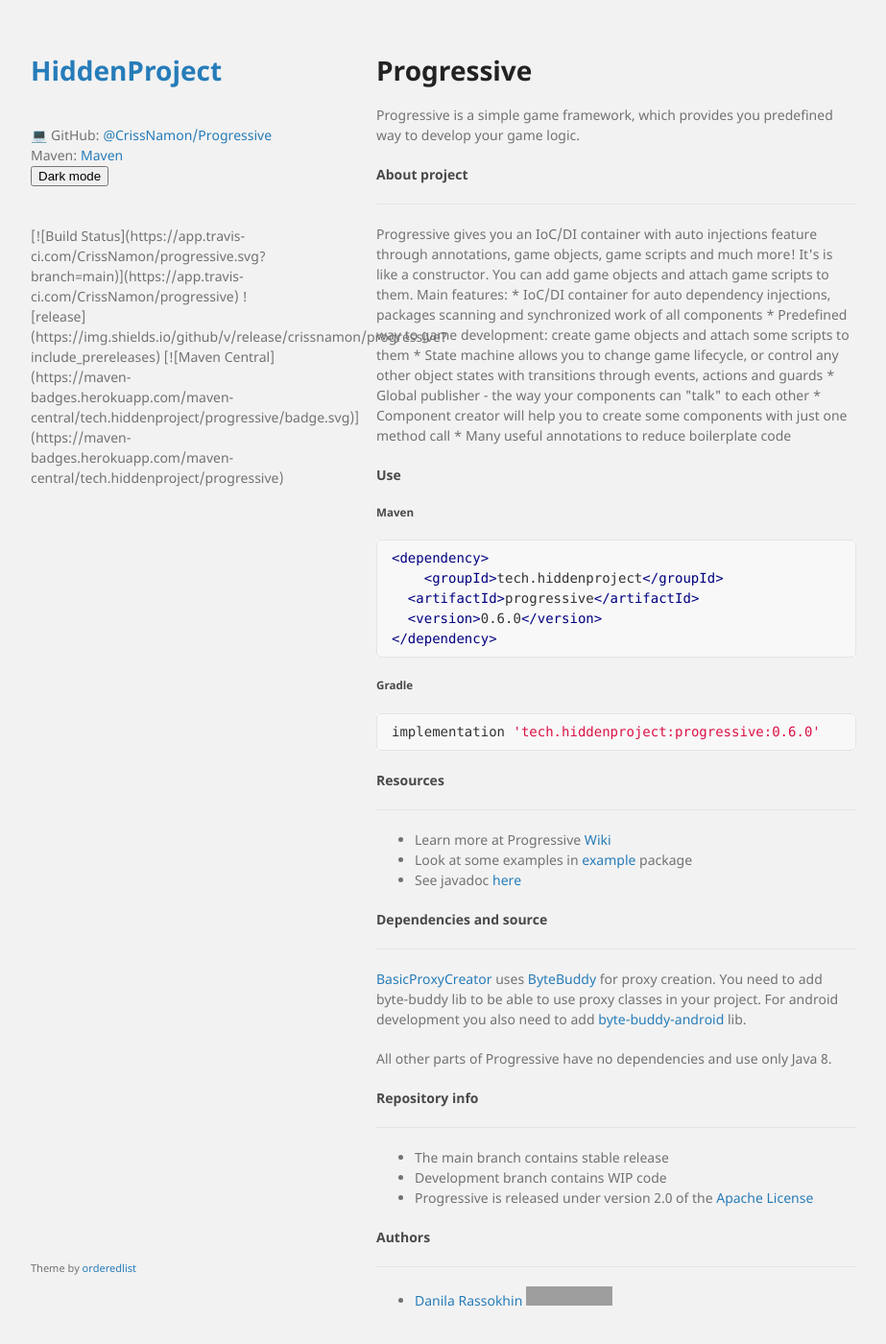
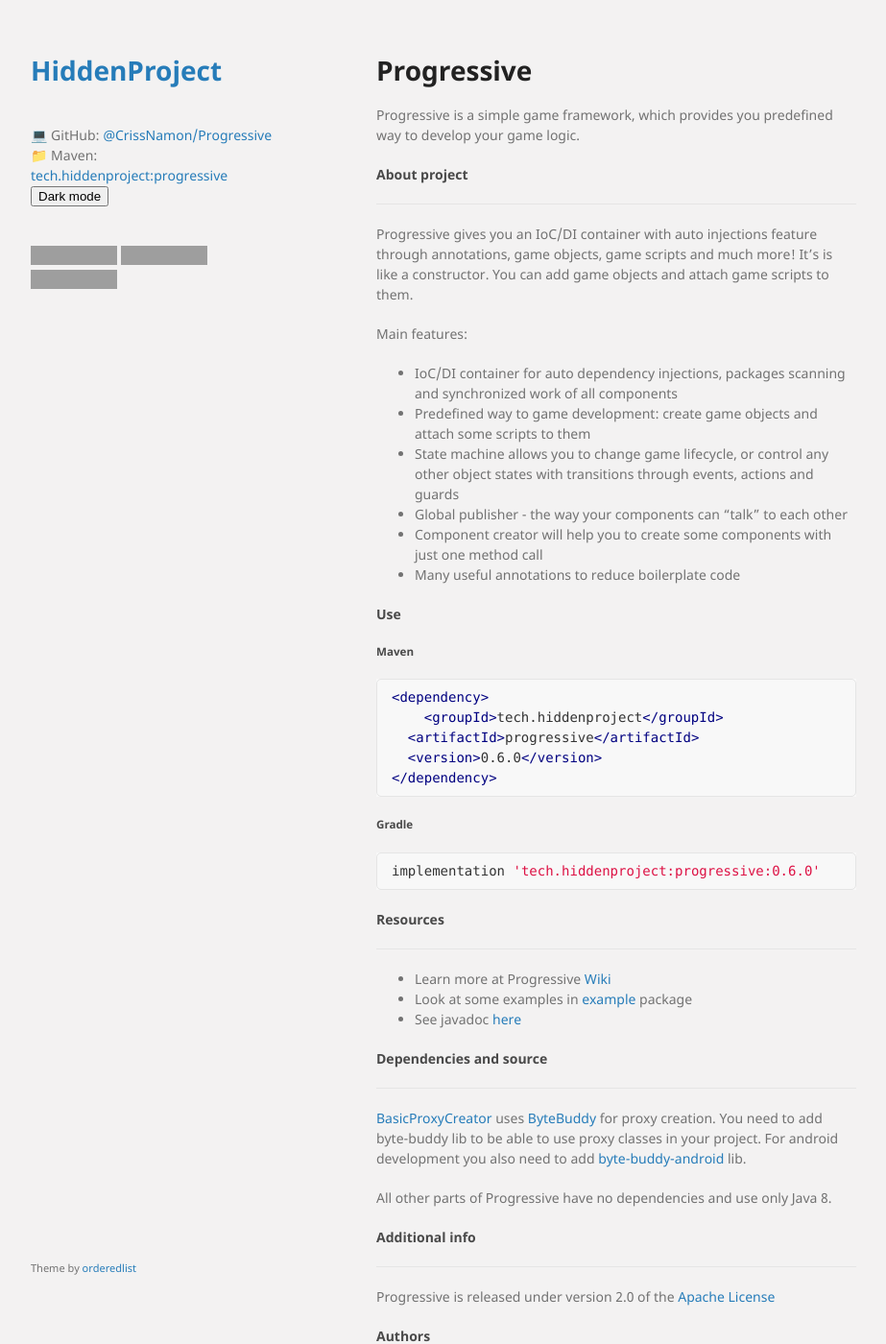
Before and after one commit to CrissNamon/crissnamon.github.io, a Jekyll site: the page built from git/progressive.md, in a window 1280 px wide and 1400 px high. Shown: the whole window at 96% size, without its empty margins (178-1101 px from the left). Built offline with Jekyll 4.4.1, drawn with Linux system fonts in a browser that asks for light colours; grey boxes are pictures that could not be loaded.

Commit message:
Fixed progressive badges

```diff
--- a/_includes/progressive.html
+++ b/_includes/progressive.html
@@ -1 +1,2 @@
-<br>[![Build Status](https://app.travis-ci.com/CrissNamon/progressive.svg?branch=main)](https://app.travis-ci.com/CrissNamon/progressive) ![release](https://img.shields.io/github/v/release/crissnamon/progressive?include_prereleases) [![Maven Central](https://maven-badges.herokuapp.com/maven-central/tech.hiddenproject/progressive/badge.svg)](https://maven-badges.herokuapp.com/maven-central/tech.hiddenproject/progressive)
+<br><a href="https://app.travis-ci.com/CrissNamon/progressive"><img src="https://app.travis-ci.com/CrissNamon/progressive.svg?branch=main"></a>
+<a href="https://github.com/CrissNamon/progressive/releases"><img src="https://img.shields.io/github/v/release/crissnamon/progressive?include_prereleases"></a><a href="https://central.sonatype.dev/artifact/tech.hiddenproject/progressive/0.6.0/overview"><img src="https://maven-badges.herokuapp.com/maven-central/tech.hiddenproject/progressive/badge.svg"></a>
--- a/_layouts/project.html
+++ b/_layouts/project.html
@@ -31,7 +31,7 @@ screen.colorDepth:screen.pixelDepth))+";u"+escape(document.URL)+
         <br>💻 GitHub: <a href="{{ page.git | "/"}}">@CrissNamon/{{ page.title | page.name }}</a>
         {% endif %}
 {% if page.maven %}
-<br>Maven: <a href="{{ page.maven }}">Maven</a>
+<br>📁 Maven: <a href="{{ page.maven }}">{{ page.package }}</a>
 {% endif %}
 <br>
 <button id="theme-toggle-light" onclick="modeSwitcher()">{{ site.data.translations['lightColor'][page.lang] }}</button>
--- a/git/progressive.md
+++ b/git/progressive.md
@@ -12,17 +13,16 @@ custom: progressive
 
 #### About project
 ___
-<p>
 Progressive gives you an IoC/DI container with auto injections feature through annotations, game objects, game scripts and much more! It's is like a constructor. You can add game objects and attach game scripts to them.
 
 Main features:
-* IoC/DI container for auto dependency injections, packages scanning and synchronized work of all components
-* Predefined way to game development: create game objects and attach some scripts to them
-* State machine allows you to change game lifecycle, or control any other object states with transitions through events, actions and guards
-* Global publisher - the way your components can "talk" to each other
-* Component creator will help you to create some components with just one method call
-* Many useful annotations to reduce boilerplate code
-</p>
+
+- IoC/DI container for auto dependency injections, packages scanning and synchronized work of all components
+- Predefined way to game development: create game objects and attach some scripts to them
+- State machine allows you to change game lifecycle, or control any other object states with transitions through events, actions and guards
+- Global publisher - the way your components can "talk" to each other
+- Component creator will help you to create some components with just one method call
+- Many useful annotations to reduce boilerplate code
 
 #### Use
 
@@ -54,11 +54,9 @@ ___
 [BasicProxyCreator](https://github.com/CrissNamon/progressive/blob/main/src/main/java/ru/hiddenproject/progressive/basic/BasicProxyCreator.java) uses [ByteBuddy](https://bytebuddy.net/) for proxy creation. You need to add byte-buddy lib to be able to use proxy classes in your project. For android development you also need to add [byte-buddy-android](https://github.com/raphw/byte-buddy/tree/master/byte-buddy-android) lib.
 <p>All other parts of Progressive have no dependencies and use only Java 8.</p>
 
-#### Repository info
+#### Additional info
 ___
-* The main branch contains stable release
-* Development branch contains WIP code
-* Progressive is released under version 2.0 of the [Apache License](https://www.apache.org/licenses/LICENSE-2.0)
+Progressive is released under version 2.0 of the [Apache License](https://www.apache.org/licenses/LICENSE-2.0)
 
 #### Authors
 ___
```
Also changed, not shown: other parts of git/progressive.md (+1 -0 lines).
